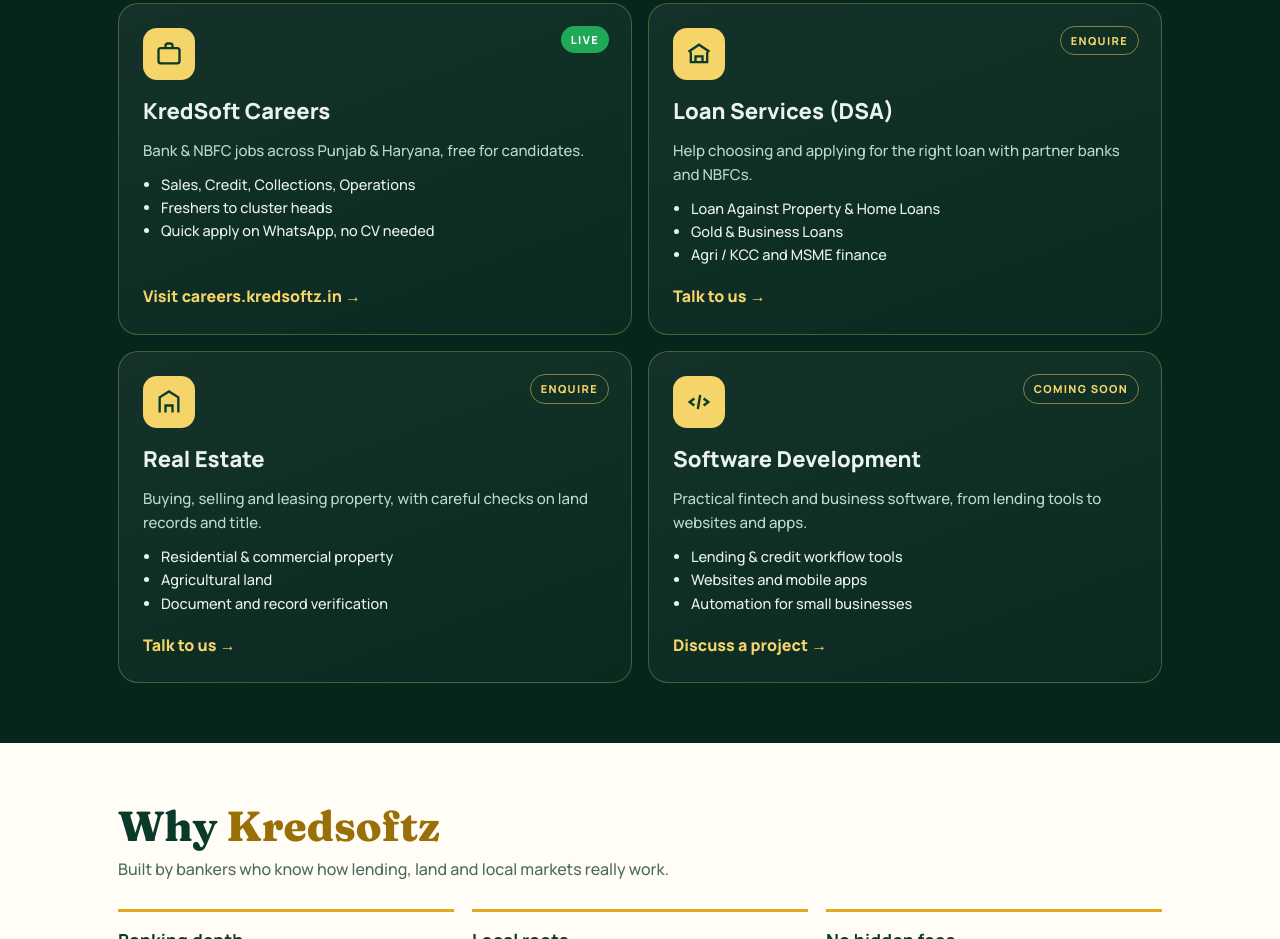
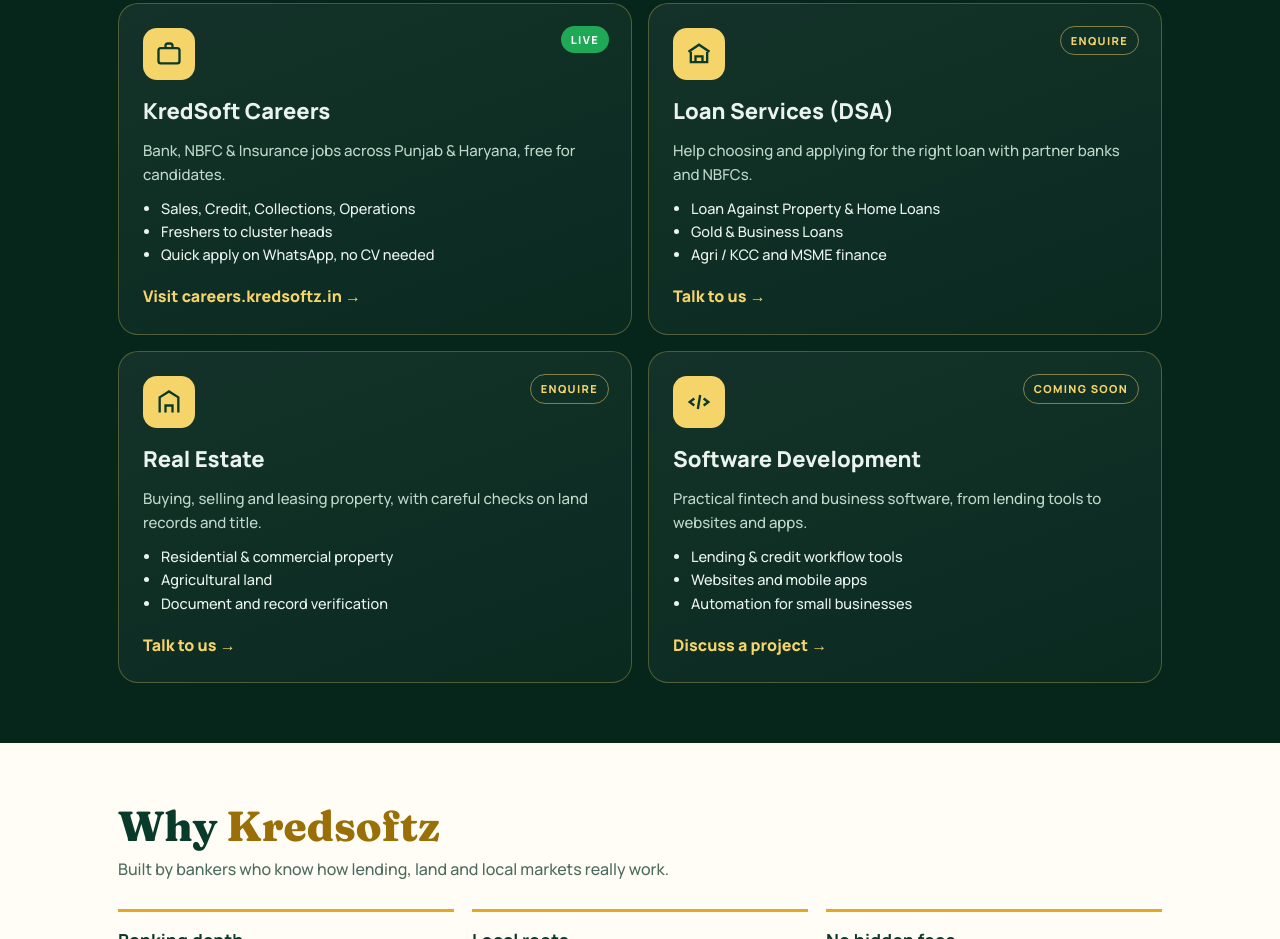
Before and after one commit to kredsoftz/kredsoftz-site, a plain HTML site: page index.html in a window 1280 px wide. Shown: the part 958-1897 px from the top of the page. Drawn offline with Linux system fonts and the light colour scheme.

Commit message:
Add files via upload

```diff
--- a/index.html
+++ b/index.html
@@ -4,7 +4,7 @@
 <meta charset="utf-8">
 <meta name="viewport" content="width=device-width, initial-scale=1, viewport-fit=cover">
 <title>Kredsoftz | Finance, Property, Careers &amp; Technology – Punjab</title>
-<meta name="description" content="Kredsoftz – loan services (DSA), real estate, Bank & NBFC careers and software development across Punjab &amp; Haryana.">
+<meta name="description" content="Kredsoftz – loan services (DSA), real estate, Bank, NBFC & Insurance careers and software development across Punjab &amp; Haryana.">
 <link rel="canonical" href="https://kredsoftz.in/">
 <meta property="og:title" content="Kredsoftz">
 <meta property="og:description" content="Loans · Property · Careers · Technology – serving Punjab & Haryana.">
@@ -113,7 +113,7 @@
   <div class="ventures">
     <article class="v"><span class="tag live">Live</span>
       <div class="ic"><svg viewBox="0 0 24 24" fill="none" stroke="currentColor" stroke-width="2"><rect x="3" y="7" width="18" height="13" rx="2"/><path d="M9 7V5a2 2 0 0 1 2-2h2a2 2 0 0 1 2 2v2"/></svg></div>
-      <h3>KredSoft Careers</h3><p>Bank &amp; NBFC jobs across Punjab &amp; Haryana, free for candidates.</p>
+      <h3>KredSoft Careers</h3><p>Bank, NBFC &amp; Insurance jobs across Punjab &amp; Haryana, free for candidates.</p>
       <ul><li>Sales, Credit, Collections, Operations</li><li>Freshers to cluster heads</li><li>Quick apply on WhatsApp, no CV needed</li></ul>
       <a class="go" href="https://careers.kredsoftz.in">Visit careers.kredsoftz.in →</a></article>
     <article class="v"><span class="tag soon">Enquire</span>
```
